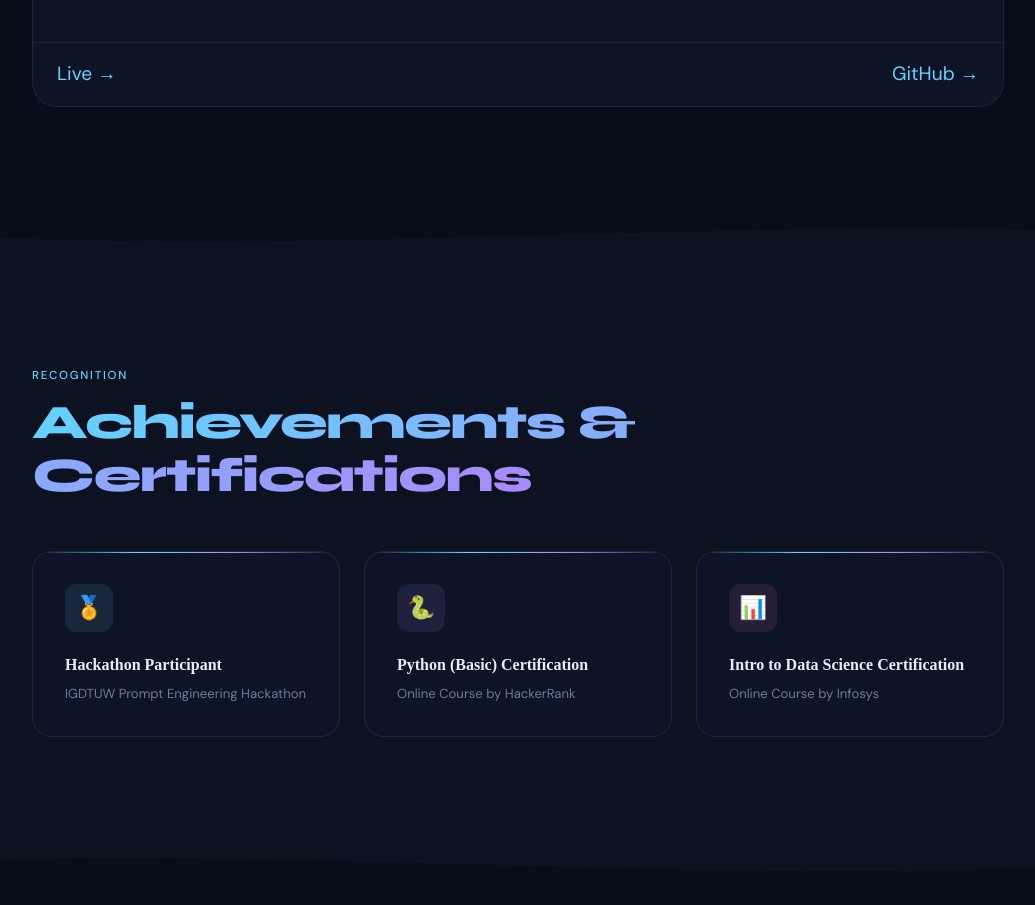
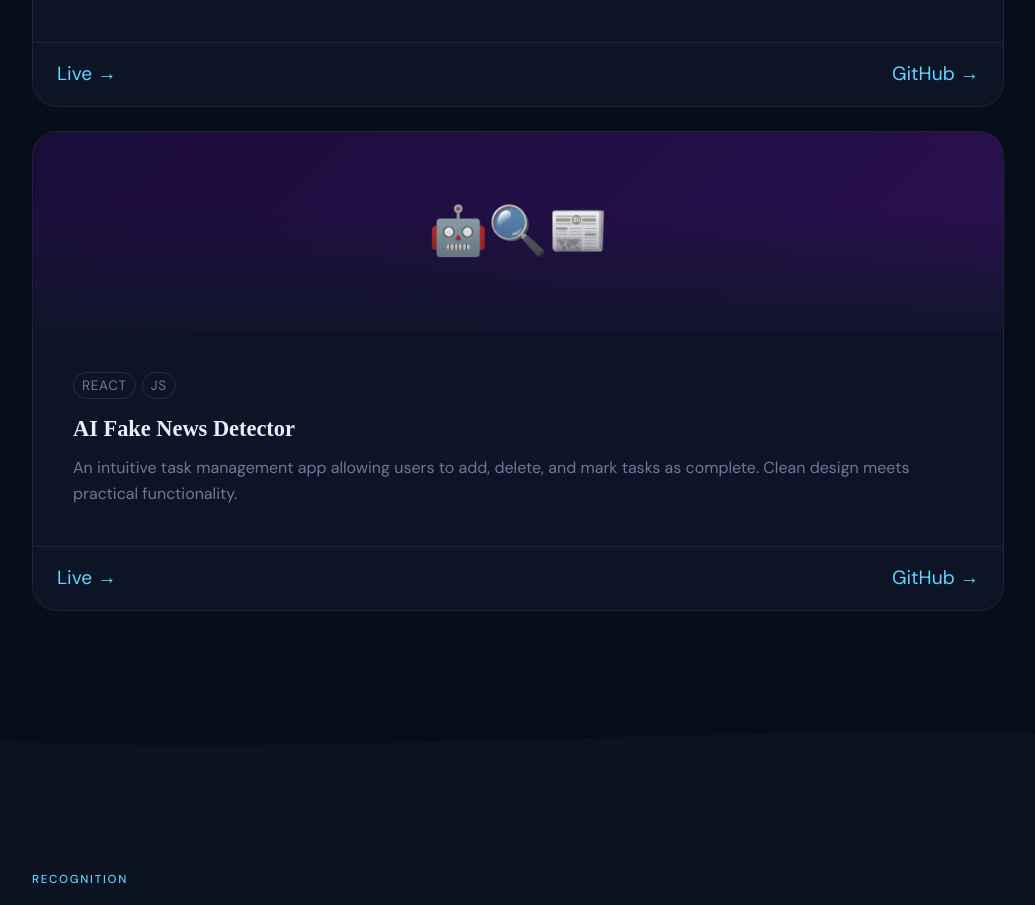
Before and after one commit to Vaishnavi22Thakur/Personal-Portfolio, a React (Vite) app: page / in a window 1280 px wide. Shown: the part 6100-7005 px from the top of the page, without its empty margins (122-1157 px from the left). Built offline with nearby package versions, Linux system fonts and the light colour scheme.

Commit message:
Update Project.jsx and Project.css

```diff
--- a/src/components/Projects.css
+++ b/src/components/Projects.css
@@ -32,6 +32,7 @@
 .thumb-1 { background: linear-gradient(135deg, #0d2a4a, #1a1040); }
 .thumb-2 { background: linear-gradient(135deg, #0d1f3c, #1a2a4a); }
 .thumb-3 { background: linear-gradient(135deg, #1a0d3a, #2a1050); }
+.thumb-4 { background: linear-gradient(135deg, #1a0d3a, #2a1050); }
 .project-body { padding: 2.5rem; flex: 1; }
 .project-tags { display: flex; gap: 6px; margin-bottom: 0.75rem; flex-wrap: wrap; }
 .project-tag {
--- a/src/components/Projects.jsx
+++ b/src/components/Projects.jsx
@@ -28,6 +28,15 @@ const PROJECTS_DATA = [
     desc: 'An intuitive task management app allowing users to add, delete, and mark tasks as complete. Clean design meets practical functionality.',
     liveUrl: 'https://vaishnavi22thakur.github.io/To-do-list/',
     githubUrl: 'https://github.com/Vaishnavi22Thakur/To-do-list',
+  },
+  {
+    emoji: '🤖🔍📰',
+    thumbClass: 'thumb-4',
+    tags: ['REACT', 'JS'],
+    title: 'AI Fake News Detector',
+    desc: 'An intuitive task management app allowing users to add, delete, and mark tasks as complete. Clean design meets practical functionality.',
+    liveUrl: 'https://vaishnavi22thakur.github.io/AI-Fake-News-Detector/',
+    githubUrl: 'https://github.com/Vaishnavi22Thakur/AI-Fake-News-Detector',
   },
 ];
 
```
